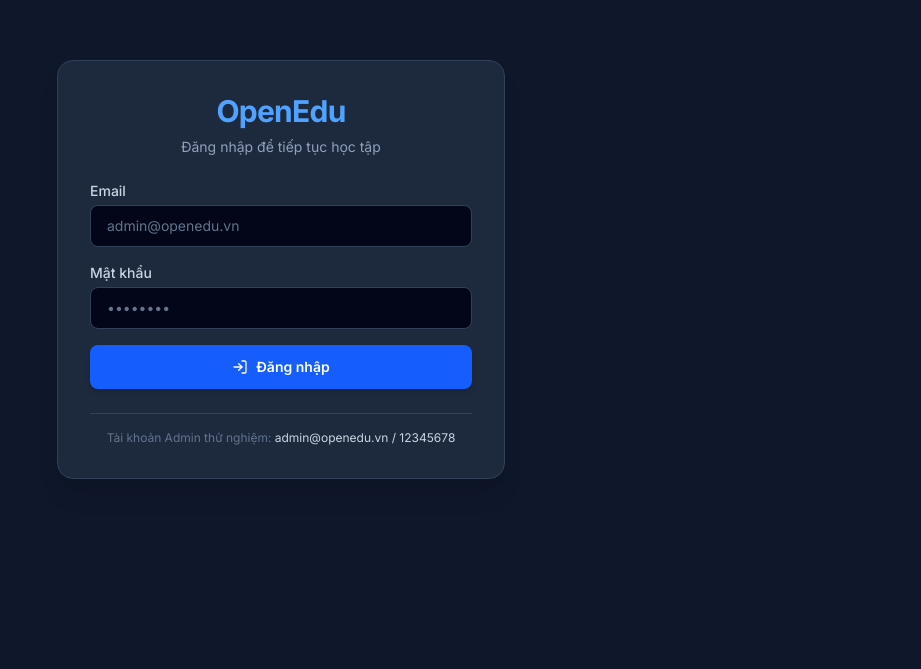
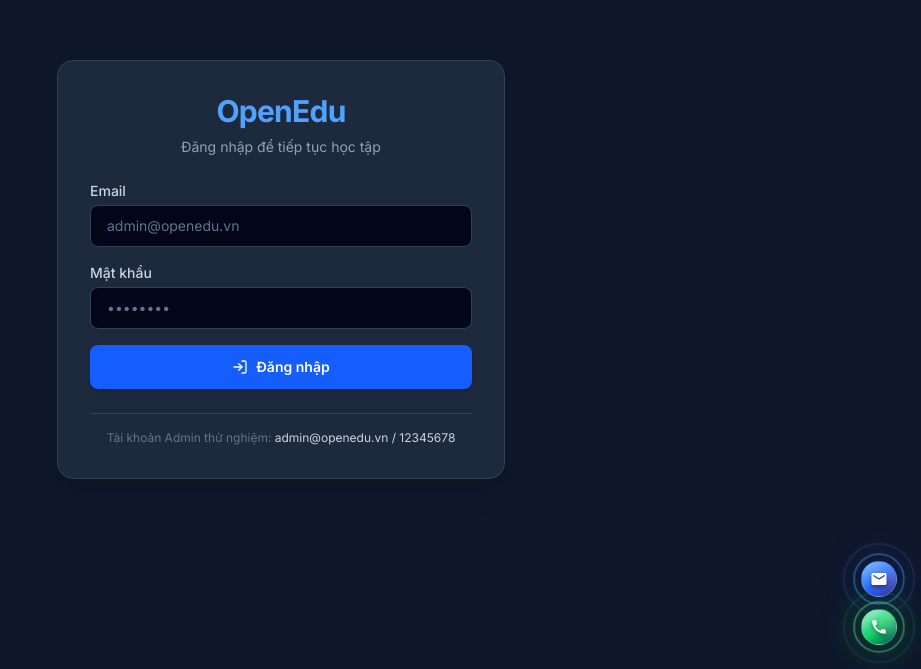
Before and after one commit to phuthien1103/mathstudyedu-platform, a Next.js app in the folder frontend/: page /login in a window 1280 px wide. Shown: the part 131-800 px from the top of the page, without its empty margins (359-1280 px from the left). Built offline with nearby package versions, Linux system fonts and the light colour scheme; no server answers.

Commit message:
fix: restore floating contact widget in layout

```diff
--- a/frontend/src/app/layout.tsx
+++ b/frontend/src/app/layout.tsx
@@ -2,6 +2,7 @@ import type { Metadata } from "next";
 import { Inter } from "next/font/google";
 import "./globals.css";
 import Sidebar from "@/components/Sidebar";
+import ContactWidget from "@/components/ContactWidget"; // Nhập component nút liên hệ nổi
 
 const inter = Inter({ subsets: ["latin", "vietnamese"] });
 
@@ -22,6 +23,8 @@ export default function RootLayout({
           <Sidebar />
           <div className="flex-1 min-w-0">{children}</div>
         </div>
+        {/* Hiển thị nút liên hệ nổi ở góc dưới bên phải */}
+        <ContactWidget />
       </body>
     </html>
   );
```
